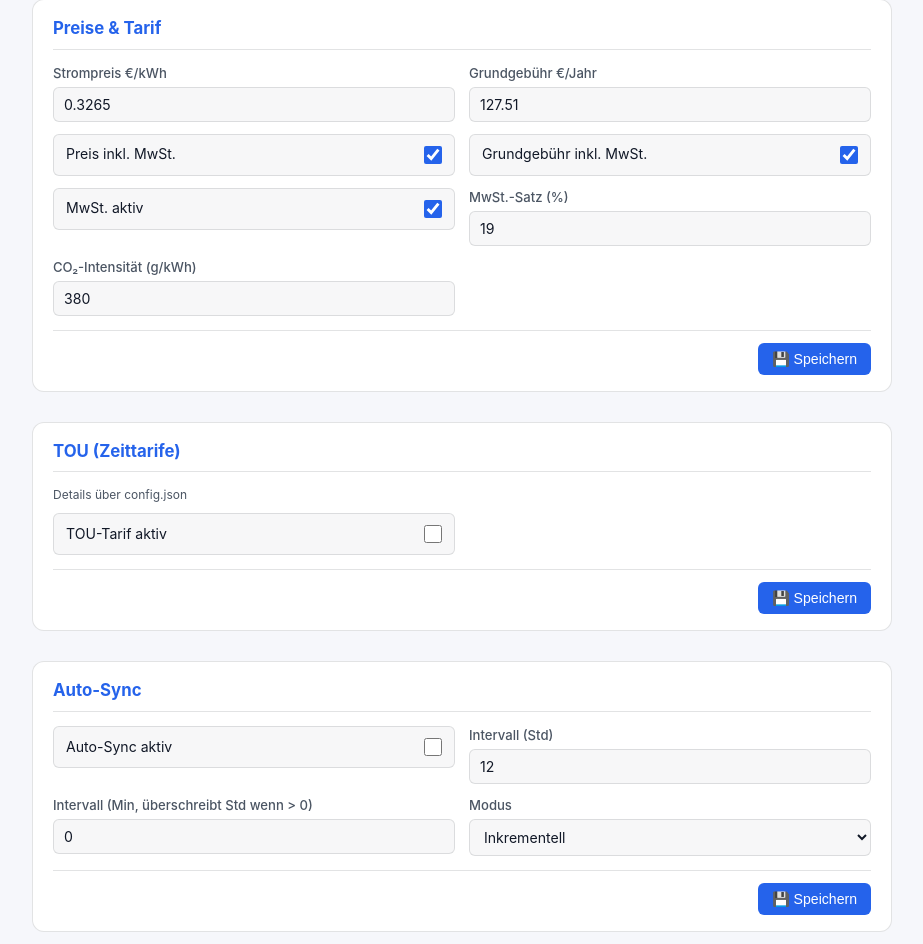
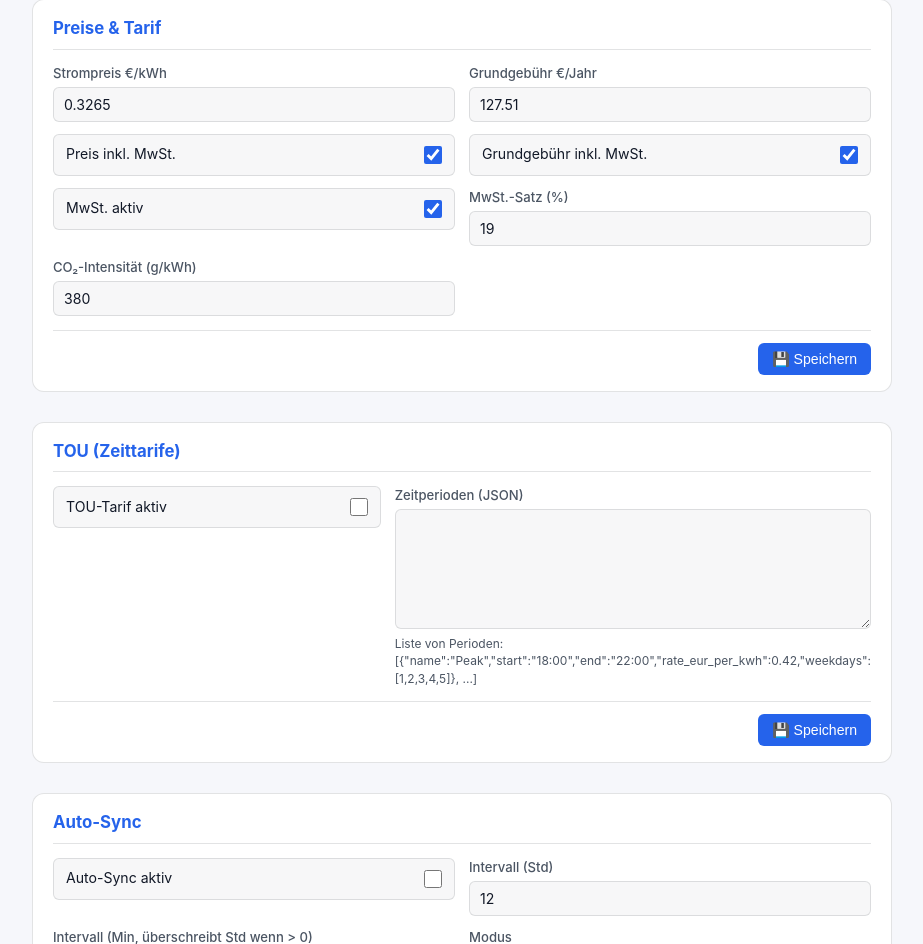
Before and after one commit to robeertm/shelly-energy-analyzer, a Flask app: template src/shelly_analyzer/web/templates/settings.html in a window 1280 px wide. Shown: the part 1705-2649 px from the top of the page, without its empty margins (228-1151 px from the left). Run offline with Flask 3, Linux system fonts and the light colour scheme; the template is opened without the code that fills it, so the values that code supplies are empty; parts of the project's set-up code (start-up, migrations or seed data) failed here and were passed over; some libraries are stand-ins or nearby versions.

Commit message:
feat: v16.13.17 – Settings: drop config.json refs, add JSON editors; CHANGELOG English
Co-Authored-By: Claude Opus 4.6 (1M context) <noreply@anthropic.com>

```diff
--- a/pyproject.toml
+++ b/pyproject.toml
@@ -4,7 +4,7 @@ build-backend = "setuptools.build_meta"
 
 [project]
 name = "shelly-energy-analyzer"
-version = "16.13.16"
+version = "16.13.17"
 description = "Shelly EM/3EM Energy Analyzer (Flask Web App)"
 readme = "README.md"
 requires-python = ">=3.10"
--- a/src/shelly_analyzer/__init__.py
+++ b/src/shelly_analyzer/__init__.py
@@ -2,4 +2,4 @@
 
 __all__ = ["__version__"]
 
-__version__ = "16.13.16"
+__version__ = "16.13.17"
--- a/src/shelly_analyzer/web/templates/settings.html
+++ b/src/shelly_analyzer/web/templates/settings.html
@@ -147,6 +147,10 @@ function gatherSection(sectionId) {
     let val;
     if (inp.type === "checkbox") val = inp.checked;
     else if (inp.type === "number") val = inp.value === "" ? 0 : Number(inp.value);
+    else if (inp.dataset.type === "json") {
+      try { val = JSON.parse(inp.value || "[]"); }
+      catch(e) { throw new Error("JSON in '"+key+"': "+e.message); }
+    }
     else val = inp.value;
     setPath(data, key, val);
   });
@@ -154,7 +158,9 @@ function gatherSection(sectionId) {
 }
 
 async function saveSection(sectionId) {
-  const data = gatherSection(sectionId);
+  let data;
+  try { data = gatherSection(sectionId); }
+  catch(e) { toast(T("settings.toast.error","Fehler: {err}",{err:e.message}), "error"); return; }
   try {
     const r = await fetch("/api/settings",{method:"PUT",
       headers:{"Content-Type":"application/json"},body:JSON.stringify(data)});
@@ -221,7 +227,8 @@ const SECTIONS = [
   ]},
   {id:"tou", title:"TOU (Zeittarife)", group:"Grundeinstellungen", fields:[
     {key:"tou.enabled", label:"TOU-Tarif aktiv", type:"checkbox"},
-  ], hint:"Details über config.json"},
+    {key:"tou.periods", label:"Zeitperioden (JSON)", type:"json", hint:'Liste von Perioden: [{"name":"Peak","start":"18:00","end":"22:00","rate_eur_per_kwh":0.42,"weekdays":[1,2,3,4,5]}, ...]'},
+  ]},
   {id:"autosync", title:"Auto-Sync", group:"Grundeinstellungen", fields:[
     {key:"ui.autosync_enabled", label:"Auto-Sync aktiv", type:"checkbox"},
     {key:"ui.autosync_interval_hours", label:"Intervall (Std)", type:"number"},
@@ -340,11 +347,12 @@ const SECTIONS = [
     {key:"battery.max_discharge_rate_kw", label:"Max Entladeleistung (kW)", type:"number", step:"0.1"},
     {key:"battery.efficiency_pct", label:"Effizienz (%)", type:"number", step:"0.1"},
   ]},
-  {id:"pv_surplus", title:"PV-Überschuss", group:"Energie", hint:"Consumers über config.json editieren", fields:[
+  {id:"pv_surplus", title:"PV-Überschuss", group:"Energie", fields:[
     {key:"pv_surplus.enabled", label:"PV-Überschuss aktiv", type:"checkbox"},
     {key:"pv_surplus.on_threshold_w", label:"Ein-Schwelle (W)", type:"number"},
     {key:"pv_surplus.off_threshold_w", label:"Aus-Schwelle (W)", type:"number"},
     {key:"pv_surplus.debounce_seconds", label:"Debounce (Sek)", type:"number"},
+    {key:"pv_surplus.consumers", label:"Verbraucher (JSON)", type:"json", hint:'Liste: [{"device_key":"shelly1","min_power_w":1000,"priority":1}, ...]'},
   ]},
   {id:"spot_price", title:"Spot-Preise", group:"Energie", fields:[
     {key:"spot_price.enabled", label:"Spot-Preise aktiv", type:"checkbox"},
@@ -398,8 +406,9 @@ const SECTIONS = [
     {key:"ev_charging.detection_threshold_w", label:"Erkennungs-Schwelle (W)", type:"number"},
     {key:"ev_charging.min_session_minutes", label:"Min Session (Min)", type:"number"},
   ]},
-  {id:"tariff_compare", title:"Tarifvergleich", group:"Features", hint:"Custom Tarife über config.json", fields:[
+  {id:"tariff_compare", title:"Tarifvergleich", group:"Features", fields:[
     {key:"tariff_compare.enabled", label:"Tarifvergleich aktiv", type:"checkbox"},
+    {key:"tariff_compare.custom_tariffs", label:"Custom Tarife (JSON)", type:"json", hint:'Liste: [{"name":"Tibber","provider":"Tibber","tariff_type":"dynamic","price_eur_per_kwh":0.28,"base_fee_eur_per_month":5.99}, ...]'},
   ]},
   {id:"advisor", title:"KI-Berater", group:"Features", fields:[
     {key:"advisor.enabled", label:"KI-Berater aktiv", type:"checkbox"},
@@ -416,21 +425,26 @@ const SECTIONS = [
     {key:"gamification.monthly_goal_kwh", label:"Monats-Ziel (kWh)", type:"number", step:"0.1"},
   ]},
 
-  {id:"billing", title:"Rechnung", group:"Erweitert", hint:"Adressen mehrzeilig über config.json", fields:[
+  {id:"billing", title:"Rechnung", group:"Erweitert", fields:[
     {key:"billing.invoice_prefix", label:"Rechnungsnummer-Prefix", type:"text"},
     {key:"billing.payment_terms_days", label:"Zahlungsziel (Tage)", type:"number"},
     {key:"billing.invoice_logo_path", label:"Logo-Pfad", type:"text"},
     {key:"billing.issuer.name", label:"Aussteller Name", type:"text"},
+    {key:"billing.issuer.address", label:"Aussteller Adresse", type:"textarea", hint:"Straße, PLZ Ort, Land – mehrzeilig"},
     {key:"billing.issuer.vat_id", label:"Aussteller USt-ID", type:"text"},
     {key:"billing.issuer.email", label:"Aussteller E-Mail", type:"email"},
     {key:"billing.issuer.phone", label:"Aussteller Telefon", type:"text"},
     {key:"billing.issuer.iban", label:"Aussteller IBAN", type:"text"},
     {key:"billing.issuer.bic", label:"Aussteller BIC", type:"text"},
     {key:"billing.customer.name", label:"Kunde Name", type:"text"},
+    {key:"billing.customer.address", label:"Kunde Adresse", type:"textarea", hint:"Straße, PLZ Ort, Land – mehrzeilig"},
+    {key:"billing.customer.email", label:"Kunde E-Mail", type:"email"},
+    {key:"billing.customer.vat_id", label:"Kunde USt-ID", type:"text"},
   ]},
-  {id:"tenant", title:"Mieter", group:"Erweitert", hint:"Mieter-Liste über config.json", fields:[
+  {id:"tenant", title:"Mieter", group:"Erweitert", fields:[
     {key:"tenant.enabled", label:"Mieter-Abrechnung aktiv", type:"checkbox"},
     {key:"tenant.billing_period_months", label:"Abrechnungszeitraum (Monate)", type:"number"},
+    {key:"tenant.tenants", label:"Mieter-Liste (JSON)", type:"json", hint:'Liste: [{"id":"t1","name":"Müller","device_keys":["shelly1"],"base_fee_share":0.25,"address":"Musterstr. 1\\n12345 Berlin"}, ...]'},
   ]},
   {id:"multi_location", title:"Multi-Location", group:"Erweitert", fields:[
     {key:"multi_location.enabled", label:"Multi-Location aktiv", type:"checkbox"},
@@ -471,7 +485,10 @@ function renderField(f) {
     const options = opts.map(([k,v])=>`<option value="${k}" ${String(k)===String(val)?"selected":""}>${v}</option>`).join("");
     input = `<select data-key="${f.key}">${options}</select>`;
   } else if (f.type === "textarea") {
-    input = `<textarea data-key="${f.key}">${val||""}</textarea>`;
+    input = `<textarea data-key="${f.key}">${(val===null||val===undefined)?"":String(val)}</textarea>`;
+  } else if (f.type === "json") {
+    const jsonStr = (val==null) ? "[]" : (typeof val === "string" ? val : JSON.stringify(val, null, 2));
+    input = `<textarea data-key="${f.key}" data-type="json" style="min-height:120px;font-family:ui-monospace,monospace;font-size:.78rem">${jsonStr.replace(/</g,"&lt;")}</textarea>`;
   } else {
     const step = f.step ? `step="${f.step}"` : "";
     const tp = f.type === "password" ? "password" : f.type === "number" ? "number" : (f.type === "email"?"email":(f.type==="url"?"url":"text"));
```
Also changed, not shown: CHANGELOG.md.
